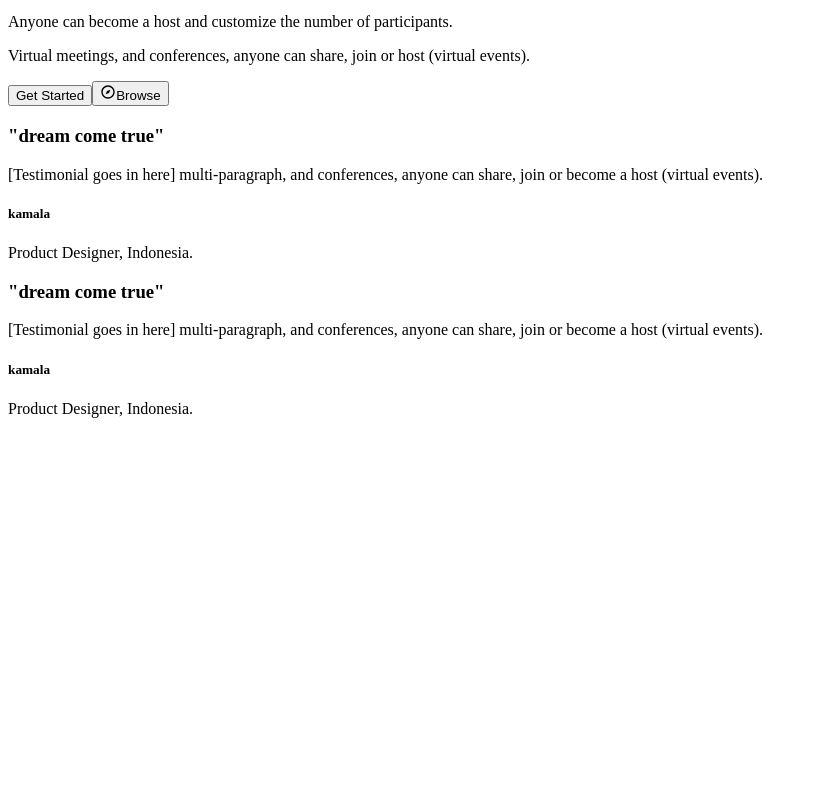
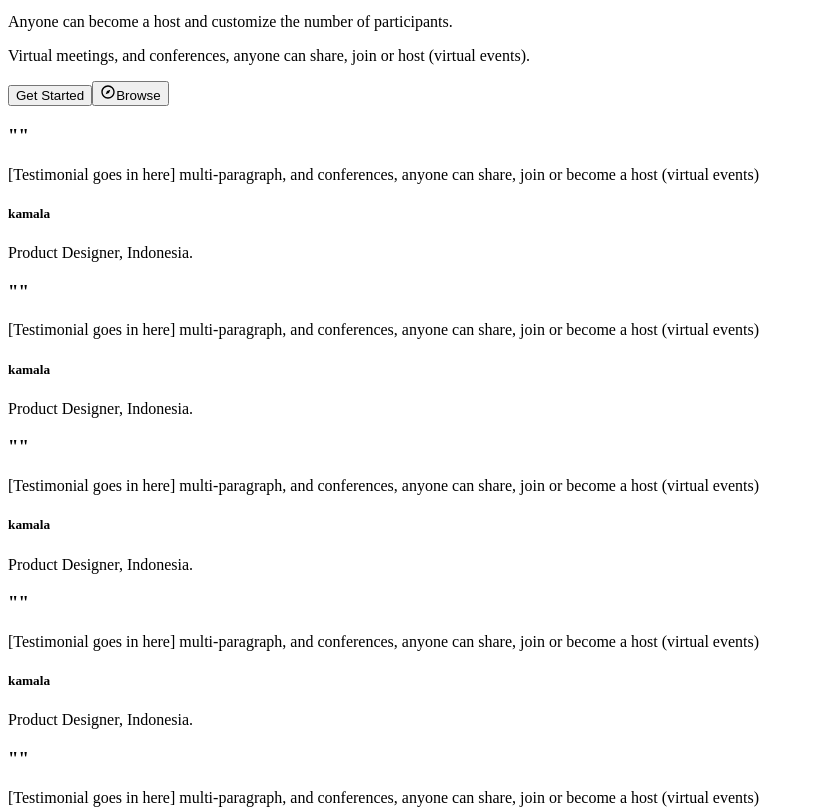
Before and after one commit to Josh-millr/confab-landing-page, a Next.js app: page / in a window 1280 px wide. Shown: the part 1820-2629 px from the top of the page, without its empty margins (0-817 px from the left). Before the commit the page ends 2254 px from the top, so only its background shows below. Built offline with nearby package versions, Linux system fonts and the light colour scheme.

Commit message:
Flex testimonial cards & added animation library

```diff
--- a/package.json
+++ b/package.json
@@ -17,7 +17,8 @@
     "react-dom": "18.1.0",
     "react-icons": "^4.4.0",
     "react-loader-spinner": "^6.0.0-0",
-    "react-redux": "^8.0.2"
+    "react-redux": "^8.0.2",
+    "swiper": "^8.3.1"
   },
   "devDependencies": {
     "autoprefixer": "^10.4.7",
--- a/src/pages/index.js
+++ b/src/pages/index.js
@@ -1,9 +1,12 @@
+import fsPromises from "fs/promises";
+import path from "path";
 import { NavBar } from "@components/sections/NavBar";
 import { Hero } from "@components/sections/Hero";
 import { LogoStrip } from "@components/sections/LogoStrip";
 import { Feature } from "@components/sections/Feature";
 import { Testimonial } from "@components/sections/Testimonial";
-export default function Home() {
+
+export default function Home({ testimonialData }) {
   return (
     <>
       <header>
@@ -13,8 +16,25 @@ export default function Home() {
       <main>
         <LogoStrip />
         <Feature />
-        <Testimonial />
+        <Testimonial data={testimonialData} />
       </main>
     </>
   );
 }
+
+export async function getStaticProps(context) {
+  let filePathToTestimonialData = path.join(
+    process.cwd(),
+    "/src/shared/utils/testimonialData.json"
+  );
+  const testimonialDataRaw = await fsPromises.readFile(
+    filePathToTestimonialData
+  );
+  const testimonialDataParse = JSON.parse(testimonialDataRaw);
+
+  return {
+    props: {
+      testimonialData: testimonialDataParse,
+    },
+  };
+}
--- a/src/shared/components/organism/TestimonialCard.jsx
+++ b/src/shared/components/organism/TestimonialCard.jsx
@@ -11,12 +11,11 @@ export const TestimonialCard = (testimonialInfo) => {
         <div className="grid gap-y-[16px]">
           <h3 className="font-heading text-h3 text-black">
             <span className="text-crayola">&quot;</span>
-            dream come true
+            {title}
             <span className="text-crayola">&quot;</span>
           </h3>
-          <p className="font-body text-body-md text-smoke">
-            [Testimonial goes in here] multi-paragraph, and conferences, anyone
-            can share, join or become a host (virtual events).
+          <p className="font-body text-body-md text-smoke min-w-[279px]">
+            {description}
           </p>
         </div>
 
--- a/src/shared/components/sections/Testimonial.jsx
+++ b/src/shared/components/sections/Testimonial.jsx
@@ -1,21 +1,33 @@
-import React from "react";
+import React, { useEffect } from "react";
 import { TestimonialCard } from "@components/index";
 
-export const Testimonial = () => {
+
+export const Testimonial = ({ data }) => {
+  let testimonialData = data.testimonials;
+
+  let testimonails = testimonialData.map(
+    ({ id, title, description, country, name, jobRole }) => (
+      <TestimonialCard
+        key={id}
+        title={title}
+        description={description}
+        name={name}
+        jobRole={jobRole}
+        country={country}
+      />
+    )
+  );
+
   return (
     <section>
       <div className="grid gap-y-[64px] bg-cloudy py-[124px] sm:gap-y-[48px] sm:py-[64px] lg:gap-y-[40px] lg:py-[124px]">
-        <div className="">
-          <TestimonialCard />
+        <div className="fff flex flex-nowrap gap-x-[16px] sm:gap-x-[24px] lg:gap-x-[40px]">
+          {testimonails}
         </div>
-        <div className="">
-          <TestimonialCard />
+        <div className="flex flex-nowrap gap-x-[16px] sm:gap-x-[24px] lg:gap-x-[40px]">
+          {testimonails}
         </div>
       </div>
     </section>
   );
 };
-
-// Fetching data from the JSON file
-// import fsPromises from 'fs/promises';
-// import path from 'path'
--- a/src/shared/utils/testimonialData.json
+++ b/src/shared/utils/testimonialData.json
@@ -1,6 +1,7 @@
 {
     "testimonials": [
         {
+            "id": 8162,
             "name": "kamala",
             "country": "Indonesia",
             "jobRole": "Product Designer",
@@ -9,6 +10,7 @@
             "description": "[Testimonial goes in here] multi-paragraph, and conferences, anyone can share, join or become a host (virtual events)"
         },
         {
+            "id": 819263,
             "name": "kamala",
             "country": "Indonesia",
             "jobRole": "Product Designer",
@@ -17,6 +19,7 @@
             "description": "[Testimonial goes in here] multi-paragraph, and conferences, anyone can share, join or become a host (virtual events)"
         },
         {
+            "id": 9812365,
             "name": "kamala",
             "country": "Indonesia",
             "jobRole": "Product Designer",
@@ -25,6 +28,7 @@
             "description": "[Testimonial goes in here] multi-paragraph, and conferences, anyone can share, join or become a host (virtual events)"
         },
         {
+            "id": 19237,
             "name": "kamala",
             "country": "Indonesia",
             "jobRole": "Product Designer",
@@ -33,6 +37,7 @@
             "description": "[Testimonial goes in here] multi-paragraph, and conferences, anyone can share, join or become a host (virtual events)"
         },
         {
+            "id": 816218723,
             "name": "kamala",
             "country": "Indonesia",
             "jobRole": "Product Designer",
@@ -41,6 +46,7 @@
             "description": "[Testimonial goes in here] multi-paragraph, and conferences, anyone can share, join or become a host (virtual events)"
         },
         {
+            "id": 2833457,
             "name": "kamala",
             "country": "Indonesia",
             "jobRole": "Product Designer",
@@ -49,6 +55,7 @@
             "description": "[Testimonial goes in here] multi-paragraph, and conferences, anyone can share, join or become a host (virtual events)"
         },
         {
+            "id": 12873213,
             "name": "kamala",
             "country": "Indonesia",
             "jobRole": "Product Designer",
@@ -57,6 +64,7 @@
             "description": "[Testimonial goes in here] multi-paragraph, and conferences, anyone can share, join or become a host (virtual events)"
         },
         {
+            "id": 128732432,
             "name": "kamala",
             "country": "Indonesia",
             "jobRole": "Product Designer",
@@ -65,6 +73,7 @@
             "description": "[Testimonial goes in here] multi-paragraph, and conferences, anyone can share, join or become a host (virtual events)"
         },
         {
+            "id": 128754743,
             "name": "kamala",
             "country": "Indonesia",
             "jobRole": "Product Designer",
@@ -73,6 +82,7 @@
             "description": "[Testimonial goes in here] multi-paragraph, and conferences, anyone can share, join or become a host (virtual events)"
         },
         {
+            "id": 1285673,
             "name": "kamala",
             "country": "Indonesia",
             "jobRole": "Product Designer",
```
Also changed, not shown: 1 other file (tests, documents, lock files or other folders).
